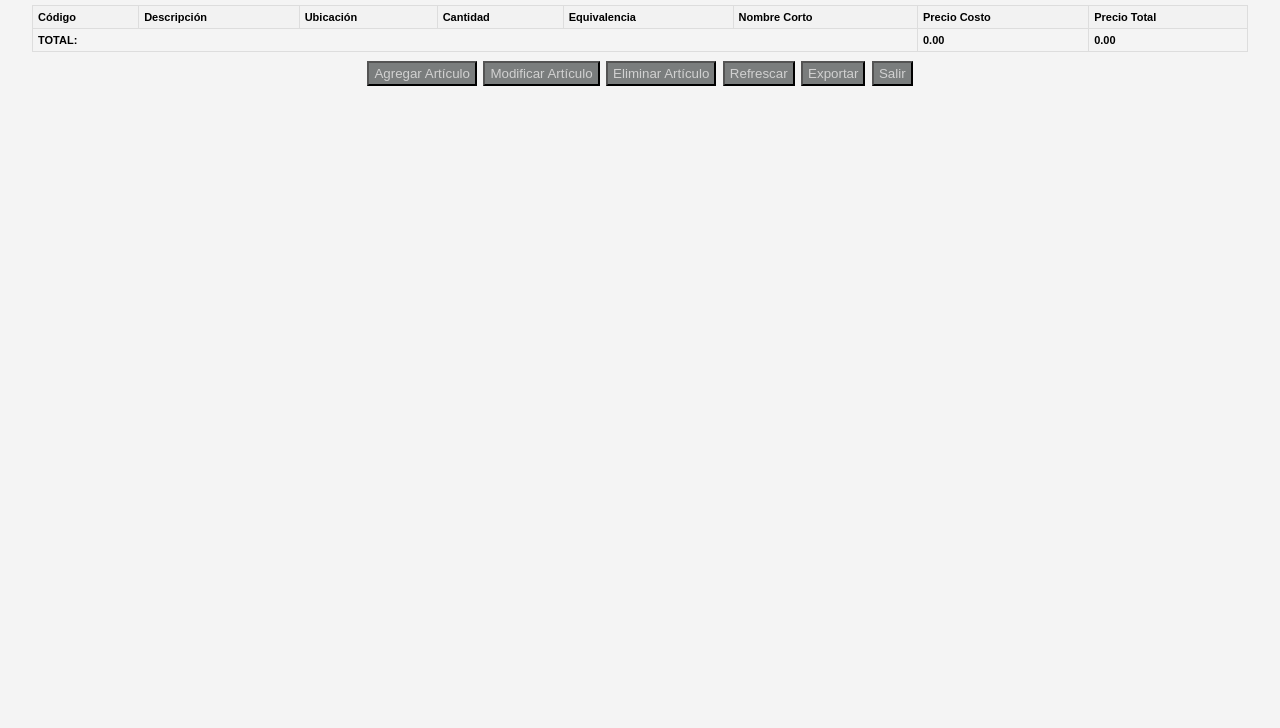
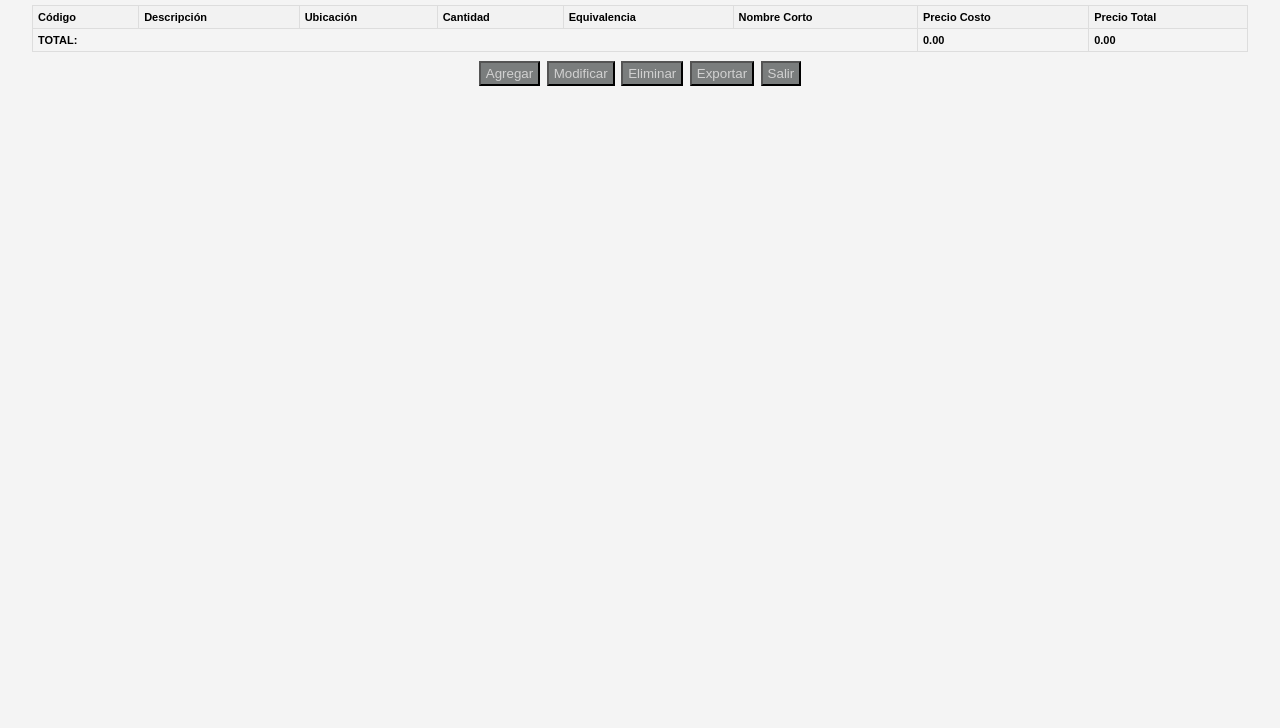
Before and after one commit to ti8ocb/control-ventas, a plain HTML site: page index.html in a window 1280 px wide. Shown: the part 72-800 px from the top of the page. Drawn offline with Linux system fonts and the light colour scheme.

Commit message:
Add files via upload

```diff
--- a/index.html
+++ b/index.html
@@ -35,10 +35,9 @@
             </tfoot>
         </table>
         <div class="buttons">
-            <button onclick="agregarArticulo()">Agregar Artículo</button>
-            <button onclick="modificarArticulo()">Modificar Artículo</button>
-            <button onclick="eliminarArticulo()">Eliminar Artículo</button>
-            <button onclick="refrescar()">Refrescar</button>
+            <button onclick="agregarArticulo()">Agregar</button>
+            <button onclick="modificarArticulo()">Modificar</button>
+            <button onclick="eliminarArticulo()">Eliminar</button>
             <button onclick="exportar()">Exportar</button>
             <button onclick="salir()">Salir</button>
         </div>
```
